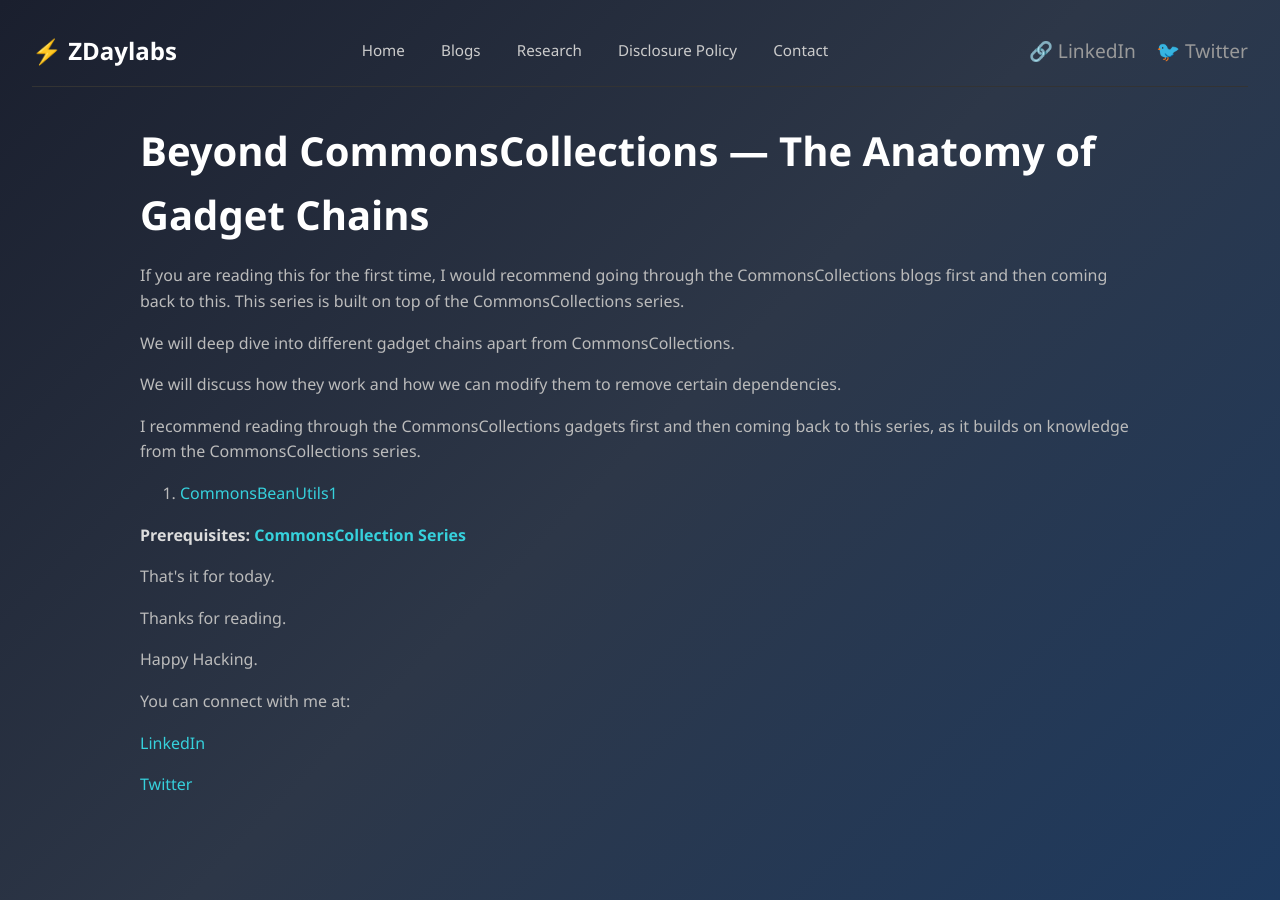
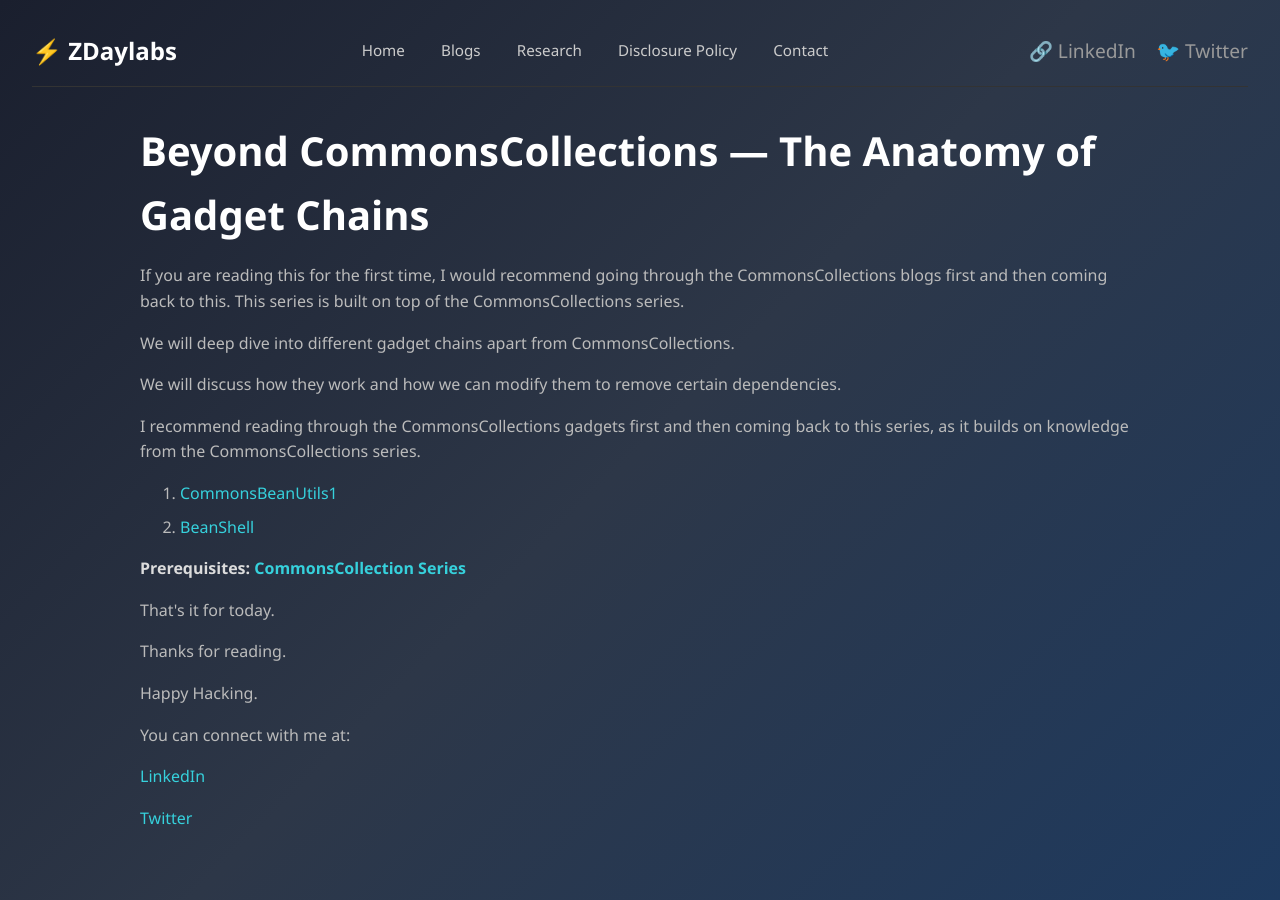
Before and after one commit to w3bspl01t3r/w3bspl01t3r.github.io, a Jekyll site: the page beyondcommoncollections.html, which Jekyll copies as it is, in a window 1280 px wide. Built offline with Jekyll 4.4.1, drawn with Linux system fonts in a browser that asks for light colours.

Commit message:
Beanshell1Listing

```diff
--- a/beyondcommoncollections.html
+++ b/beyondcommoncollections.html
@@ -157,6 +157,7 @@
 
     <ol>
       <li><a href="CommonsBeanUtils1.html">CommonsBeanUtils1</a></li>
+      <li><a href="BeanShell1.html">BeanShell</a></li>
     </ol>
     <b>Prerequisites: <a href="ysoserial.html">CommonsCollection Series</a></b>
 
```
